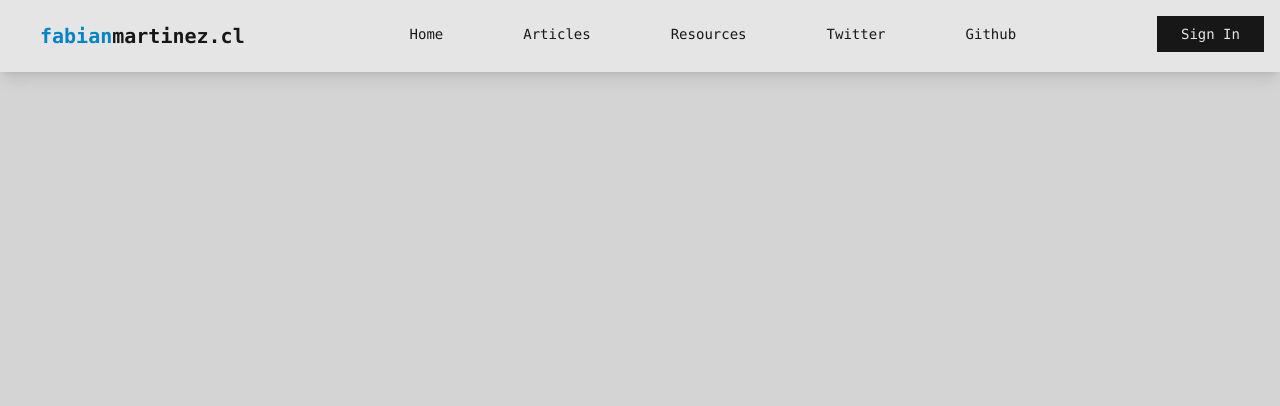
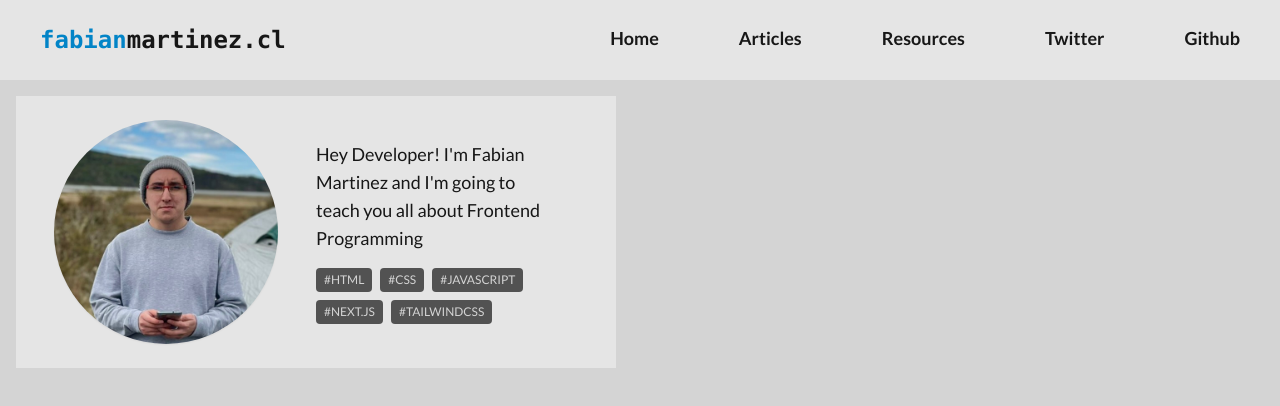
Before and after one commit to fabianmartinezcaro/blog, a website: page public/index.html in a window 1280 px wide. Drawn offline with Linux system fonts and the light colour scheme.

Commit message:
NAVBAR DONE MINIBIO DONE

```diff
--- a/css/main.css
+++ b/css/main.css
@@ -7,13 +7,14 @@
      .nav-button{
 
         @apply
-        font-mono
+        font-lato
+        text-lg
         bg-neutral-200
         border-b-4
         border-b-transparent
         hover:border-b-neutral-900
+        hover:duration-200
         active:border-sky-500
-        active:duration-300
         text-neutral-900
         py-2
         px-6
@@ -23,39 +24,6 @@
 
     }
 
-    /*SIGN IN BUTTON*/
-
-    .session-button{
-
-        @apply
-        font-mono
-        text-neutral-200
-        text-sm
-        bg-neutral-900
-        hover:border-b-4
-        border-b-transparent
-        hover:border-b-sky-600
-        hover:duration-300
-        active:bg-sky-600
-        active:text-neutral-900
-        py-2
-        px-6
-        m-4;
-
-    }
-
-    .input{
-
-        @apply
-        pl-2
-        py-1
-        text-sm
-        text-neutral-200
-        bg-neutral-600 border-2
-        border-neutral-300
-        caret-green-600
-
-    }
 
     .label{
 
@@ -78,5 +46,12 @@
 
     }
 
+    .content-container{
+
+        @apply
+
+
+    }
+
 
 }
--- a/public/index.html
+++ b/public/index.html
@@ -5,54 +5,60 @@
     <meta http-equiv="X-UA-Compatible" content="IE=edge">
     <meta name="viewport" content="width=device-width, initial-scale=1.0">
     <link rel="stylesheet" href="css/style.css">
-    <title>Document</title>
-
+    <title>Fabian Martinez</title>
+    <link href="https://fonts.googleapis.com/css2?family=Lato:ital,wght@0,300;0,400;0,700;0,900;1,300;1,400;1,700;1,900&display=swap" rel="stylesheet">
 
 
 </head>
-<body class="bg-neutral-300 font-mono">
+<body class="bg-neutral-300 font-lato grid grid-cols-2 gap-4">
 
     <!--NAVBAR-->
-    <div class="bg-neutral-200 flex flex-row items-stretch justify-between shadow-lg">
+    <div class="bg-neutral-200 flex flex-row items-stretch justify-between col-span-2">
 
-        <div class="text-neutral-900 text-xl font-bold flex justify-center items-center">
+        <div class="text-neutral-900 text-2xl font-bold flex justify-center items-center">
             <span class="mx-10 font-mono"><span class="text-sky-600">fabian</span>martinez.cl</span>
         </div>
 
-        <div class="text-neutral-200 text-sm grid grid-flow-col justify-center">
+        <div class="text-neutral-200 text-lg font-semibold grid grid-flow-col justify-center">
 
             <button class="nav-button">Home</button>
             <button class="nav-button">Articles</button>
             <button class="nav-button">Resources</button>
-            <button class="nav-button">Twitter</button>
-            <button class="nav-button">Github</button>
+            <a href="https://twitter.com/devfmc"><button class="nav-button">Twitter</button></a>
+            <a href="https://github.com/fabianmartinezcaro"><button class="nav-button">Github</button></a>
 
         </div>
 
-        <div class="justify-center items-center">
+    </div>
 
-            <button class="session-button">Sign In</button>
+    <div class="mx-4">
+        <div class="bg-neutral-200 grid grid-cols-2 justify-center content-center items-center">
+
+            <div class="mx-auto py-6">
+                <img class="w-56 h-56 rounded-full shadow-sm" src="/resources/Foto de Fabián.jpeg" alt="">
+            </div>
+
+        <div class="mr-14">
+            <p class="text-lg text-neutral-900">Hey Developer! I'm Fabian Martinez and I'm going to teach you all about Frontend Programming</p>
+
+            <div class="flex flex-row pt-2 flex-wrap">
+                <span class="label">#HTML</span>
+                <span class="label">#CSS</span>
+                <span class="label">#JAVASCRIPT</span>
+                <span class="label">#NEXT.JS</span>
+                <span class="label">#TAILWINDCSS</span>
+            </div>
+        </div>
+
+        </div>
+
+        <div class="bg-neutral-200">
+
 
         </div>
     </div>
 
-    <!--CONTAINER: BIO & SEARCH COMPONENT-->
-    <div class="flex flex-row mt-4 mx-4">
 
-
-
-
-        <!--SEARCHING COMPONENT-->
-
-
-    </div>
-
-    <!--ARTICLES & PORTFOLIO-->
-    <div>
-
-
-
-    </div>
 
 </body>
 </html>
--- a/tailwind.config.js
+++ b/tailwind.config.js
@@ -3,6 +3,11 @@ module.exports = {
   content: ['/Users/fmartinez/FRONTEND_PROJECTS/fabianmartinezblog/public/index.html'],
   theme: {
     extend: {
+      fontFamily:{
+        'lato':['Lato', 'sans-serif']
+
+      },
+
       keyframes: {
         wave: {
           '0%': { transform: 'rotate(0.0deg)' },
```
Also changed, not shown: public/css/style.css, resources/Foto de Fabián.jpeg (added), resources/profilepic.jpg (deleted).
